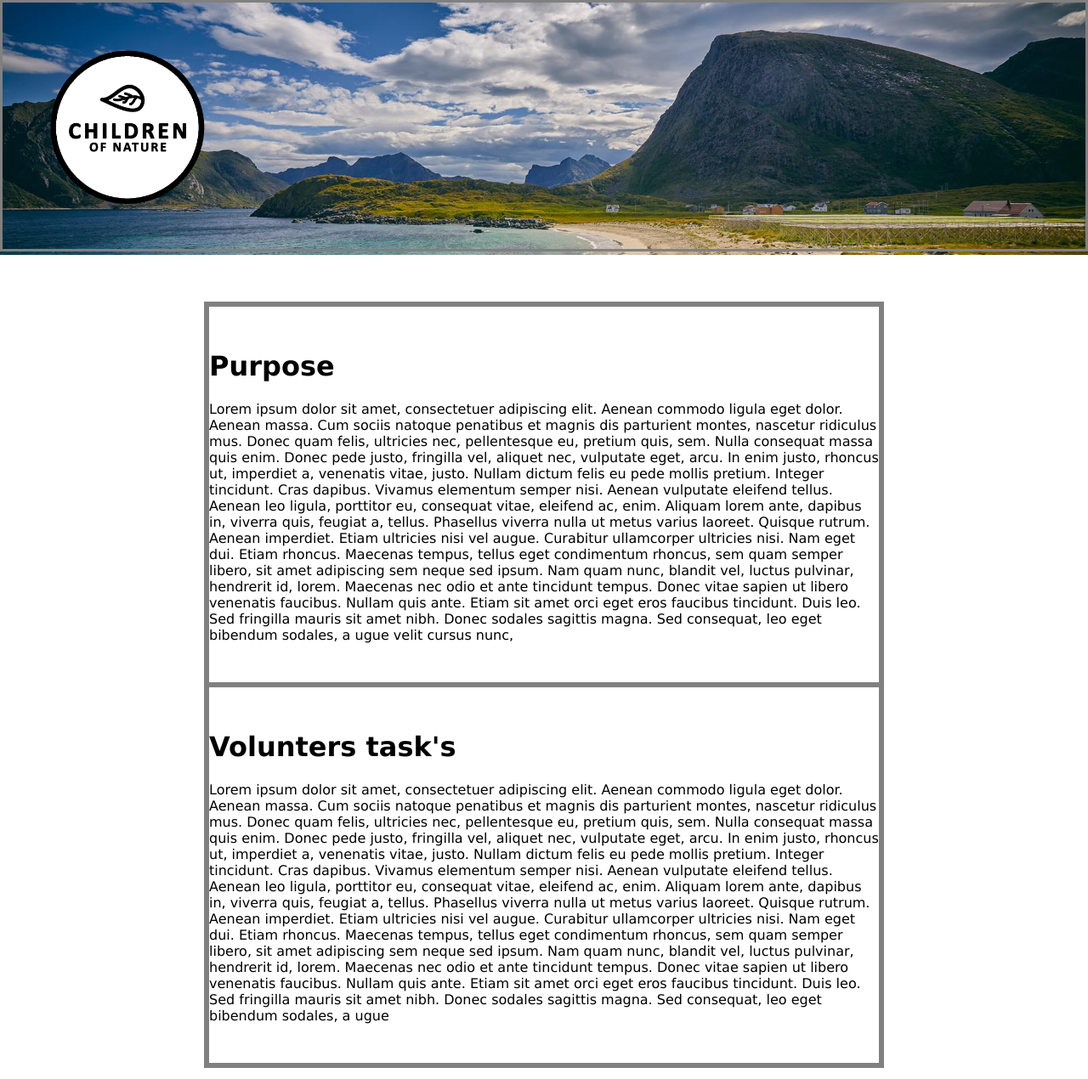
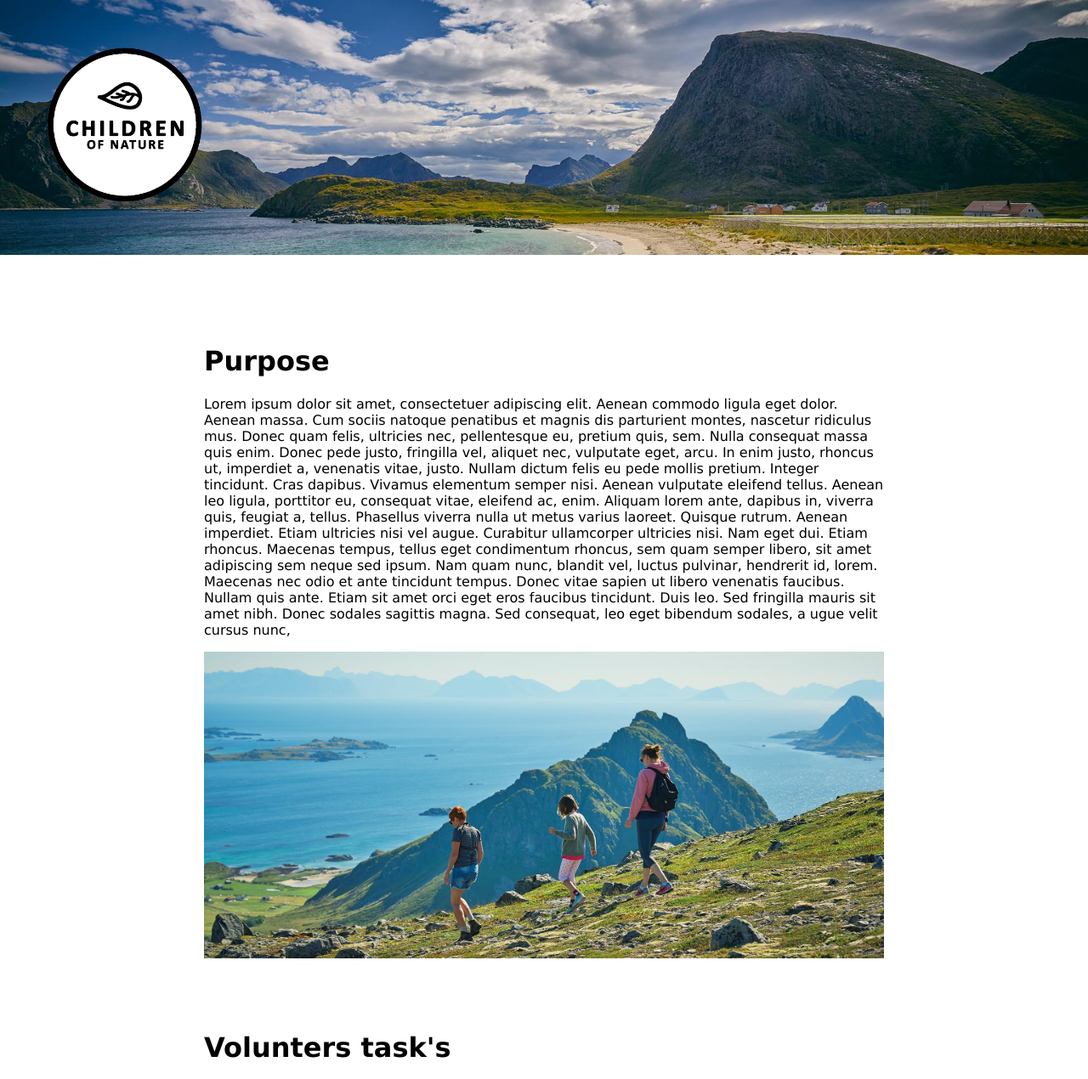
Before and after one commit to piotrpajchel/FreakeyFriday, a plain HTML site: page index.html in a window 1280 px wide. Shown: the top 1270 px of the page at 85% size. Drawn offline with Linux system fonts and the light colour scheme.

Commit message:
Moutain image

```diff
--- a/css/styles.css
+++ b/css/styles.css
@@ -1,6 +1,6 @@
 
 div{
-    border: gray 3px solid;
+    // border: gray 3px solid;
 }
 
 h1{
@@ -65,7 +65,7 @@ footer{
 
 }
 
-/* Code modified from https://www.w3schools.com/howto/howto_css_newsletter.asp  */
+
 
 
 
--- a/index.html
+++ b/index.html
@@ -4,7 +4,10 @@
 <head>
     <meta charset="UTF-8">
     <title>Cildren of nature</title>
-    <!-- Img credit -->
+    <!-- Img credit https://unsplash.com/@vidarnm
+     https://unsplash.com/@gusruballo
+    /* Code modified from https://www.w3schools.com/howto/howto_css_newsletter.asp  */
+    -->
     <link rel="stylesheet" href="css/styles.css">
 </head>
 
@@ -12,7 +15,7 @@
 
     <header>
         <div class="logo">
-            <img class="logo" src="images/childrenOfnature_Logo_BW_800.gif"/>
+            <img class="logo" src="images/childrenOfnature_Logo_BW_800.gif" alt="Children with adults walking down a moutian slope"/>
         </div>
     </header>
 
@@ -42,7 +45,8 @@
                 Sed fringilla mauris sit amet nibh. Donec sodales sagittis magna. Sed consequat, leo eget bibendum sodales, a
                 ugue velit cursus nunc,
             </p>
-                </div>
+
+                <img src="images/crop_vidar-nordli-mathisen-V_lumQCwxr4-unsplash.jpg" width="100%"/></div>
 
             <div class="text_sections">
             <h1>Volunters task's</h1>
```
